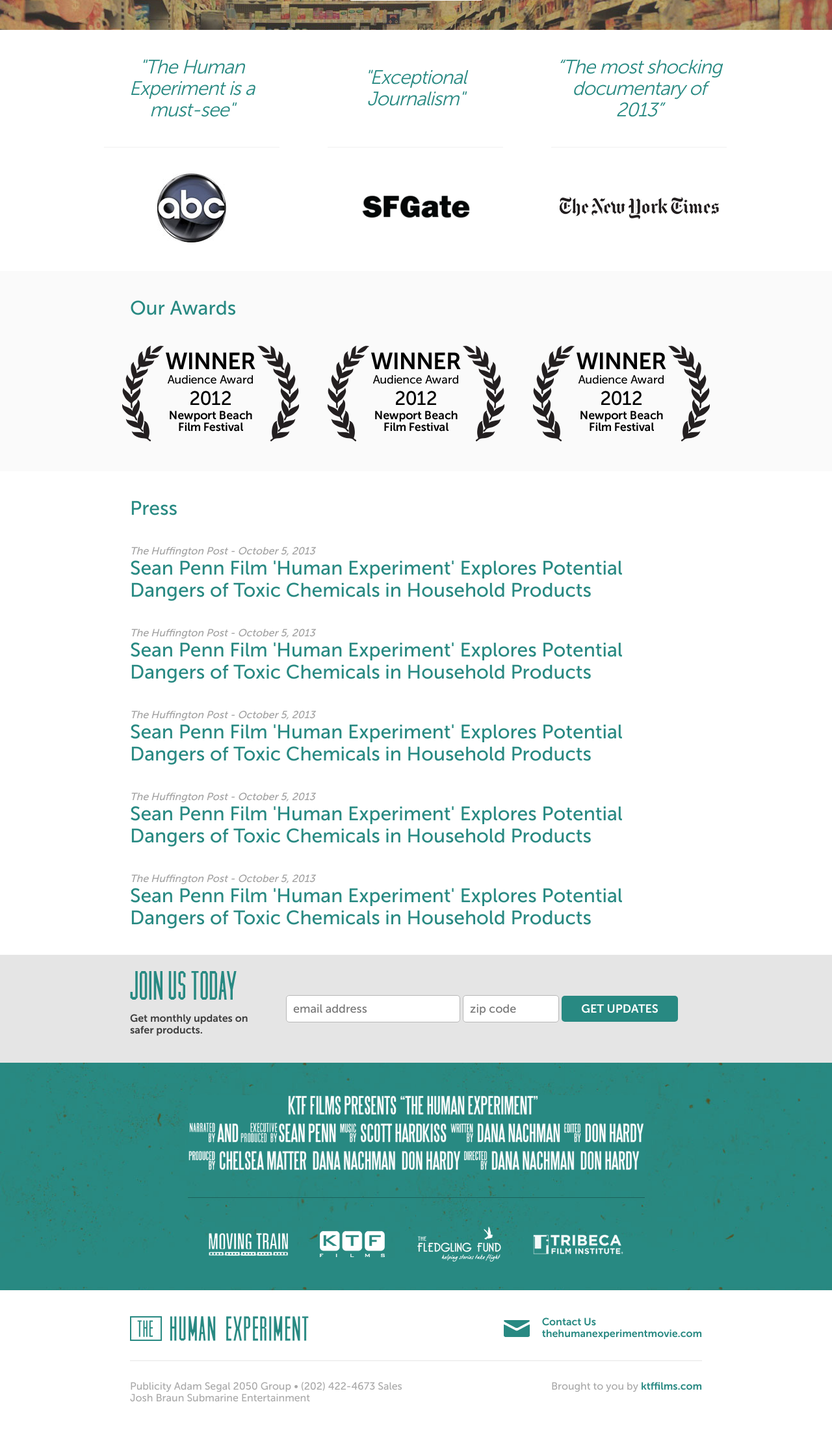
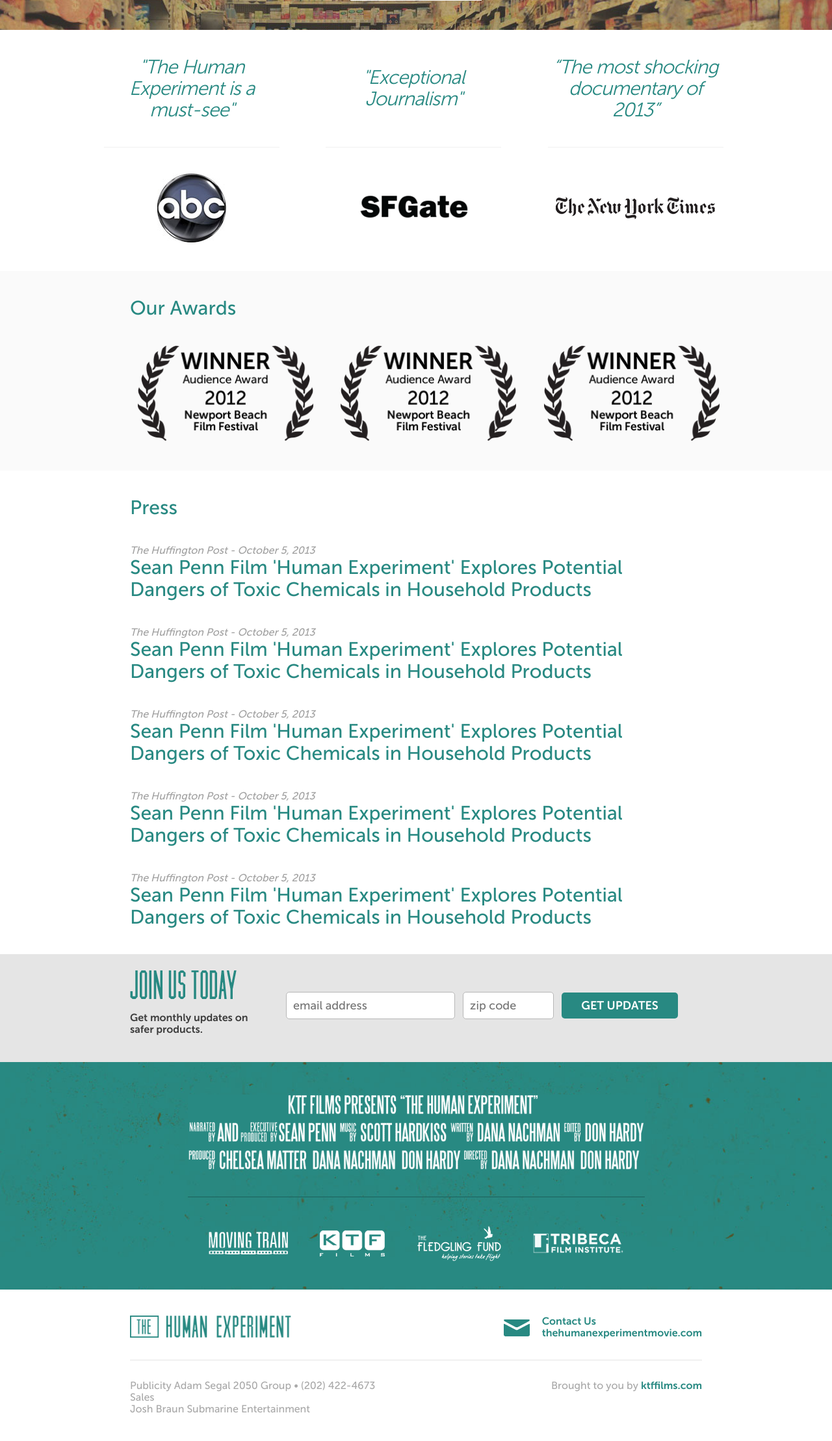
Before and after one commit to heaversm/humanexperiment, a PHP site: page /press.php in a window 1280 px wide. Shown: the part 309-2526 px from the top of the page at 65% size. Before the commit the page ends 2466 px from the top, so only its background shows below. Run offline with PHP 8.4, Linux system fonts and the light colour scheme; style sheets or scripts are compiled from the project's sources.

Commit message:
press section responsive

```diff
--- a/includes/footer.php
+++ b/includes/footer.php
@@ -1,7 +1,7 @@
 <div id="footer-container">
     <div id="footer-content" class="container_24" >
         <div id="footer-email-content" class="clearfix">
-            <img class="fl" src="images/footer/logo-footer.png" alt="The Human Experiment">
+            <div class="footer-logo"><img src="images/footer/logo-footer.png" alt="The Human Experiment"></div>
             <div id="email-text-container" class="fr">
                 <a href=""><img src="images/footer/icon-email.png" alt="Email" class="email-icon"></a>
                 <p class="email-text">
--- a/press.php
+++ b/press.php
@@ -3,7 +3,7 @@
 <head>
     <meta charset="utf-8" />
     <title>The Human Experiment | Press</title>
-    <link rel="stylesheet" href="styles/main.css"/>
+    <link rel="stylesheet" href="styles/breakpoints.css"/>
 </head>
 <body>
     <div id="container">
@@ -51,9 +51,9 @@
             <div id="awards" class="container_24">
                 <h3>Our Awards</h3>
                 <div id="awards-images">
-                    <img src="images/press/laurel.png" alt="laurel">
-                    <img src="images/press/laurel.png" alt="laurel">
-                    <img src="images/press/laurel.png" alt="laurel">
+                    <div class="awards-image"><img src="images/press/laurel.png" alt="laurel"></div>
+                    <div class="awards-image"><img src="images/press/laurel.png" alt="laurel"></div>
+                    <div class="awards-image"><img src="images/press/laurel.png" alt="laurel"></div>
                 </div>
             </div>
         </div>
--- a/styles/breakpoints.css
+++ b/styles/breakpoints.css
@@ -573,16 +573,20 @@ body {
 }
 #join-form input {
   font-size: 1.125em;
+  margin-bottom: 8px;
 }
-#join-form button {
+#btn-join-submit {
   font-size: 1.125em;
   padding: 10px 30px;
+  margin-left: 8px;
+  margin-bottom: 8px;
 }
 #join-email {
-  width: 268px;
+  width: 260px;
 }
 #join-zip {
-  width: 148px;
+  width: 140px;
+  margin-left: 8px;
 }
 /* credits */
 #credits-container {
@@ -622,6 +626,10 @@ body {
   padding-bottom: 30px;
   border-bottom: 1px solid #e5e5e5;
 }
+.footer-logo {
+  width: 28.125%;
+  float: left;
+}
 .logo-footer {
   float: left;
 }
@@ -643,6 +651,10 @@ body {
 }
 #email-legal p {
   margin: 0;
+  width: 47.5%;
+}
+#email-legal .fr {
+  text-align: right;
 }
 /* overlays */
 #overlay-container {
@@ -1070,10 +1082,10 @@ body {
 }
 .press-quote {
   text-align: center;
-  width: 270px;
+  width: 28.125%;
   display: inline-block;
   vertical-align: top;
-  margin-left: 70px;
+  margin-left: 7%;
 }
 .press-quote:first-child {
   margin-left: 0;
@@ -1125,11 +1137,10 @@ body {
 #awards-images {
   margin-top: 40px;
 }
-#awards-images img {
-  margin-left: 40px;
-}
-#awards-images img:first-child {
-  margin-left: 0px;
+#awards-images .awards-image {
+  width: 28.125%;
+  margin-left: 4%;
+  display: inline-block;
 }
 #press-blog {
   padding: 40px;
@@ -1293,4 +1304,16 @@ body {
   .filmmaker-bio p {
     font-size: 1em;
   }
+  .press-quote h3 {
+    font-size: 1.5625em;
+  }
+  .article-title {
+    font-size: 1.5625em;
+  }
+  #join-zip {
+    margin-left: 0px;
+  }
+  #btn-join-submit {
+    margin-left: 0px;
+  }
 }
--- a/styles/breakpoints.less
+++ b/styles/breakpoints.less
@@ -83,4 +83,19 @@
         }
     }
 
+    .press-quote h3 {
+        .em(25);
+    }
+
+    .article-title {
+        .em(25);
+    }
+
+    #join-zip {
+        margin-left: 0px;
+    }
+    #btn-join-submit {
+        margin-left: 0px;
+    }
+
 }
--- a/styles/main.less
+++ b/styles/main.less
@@ -308,19 +308,24 @@ body {
     padding-left: 50px;
     input {
         .em(18);
-    }
-    button {
-        .em(18);
-        padding: 10px 30px;
+        margin-bottom: 8px;
     }
 }
 
+#btn-join-submit {
+    .em(18);
+    padding: 10px 30px;
+    margin-left: 8px;
+    margin-bottom: 8px;
+}
+
 #join-email {
-    width: 268px;
+    width: 260px;
 }
 
 #join-zip {
-    width: 148px;
+    width: 140px;
+    margin-left: 8px;
 }
 
 /* credits */
@@ -368,6 +373,12 @@ body {
     border-bottom: 1px solid @gray2;
 }
 
+.footer-logo {
+    .px-perc(270,960);
+    width: @perc;
+    .fl;
+}
+
 .logo-footer {
     float:left;
 }
@@ -392,6 +403,10 @@ body {
     color: @gray5;
     p {
         margin: 0;
+        width: 47.5%;
+    }
+    .fr {
+        text-align: right;
     }
 
 }
@@ -858,10 +873,11 @@ body {
 
 .press-quote {
     text-align: center;
-    width: 270px;
+    .px-perc(270,960);
+    width: @perc;
     .ib;
     vertical-align: top;
-    margin-left: 70px;
+    margin-left: 7%;
 }
 
 .press-quote:first-child {
@@ -919,12 +935,13 @@ body {
 #awards-images {
     margin-top: 40px;
 
-    img {
-        margin-left: 40px;
+     .awards-image {
+        .px-perc(270,960);
+        width: @perc;
+        margin-left: 4%;
+        .ib;
     }
-    img:first-child {
-        margin-left: 0px;
-    }
+
 }
 
 #press-blog {
```
Also changed, not shown: codekit-config.json (+57 -57 lines).
